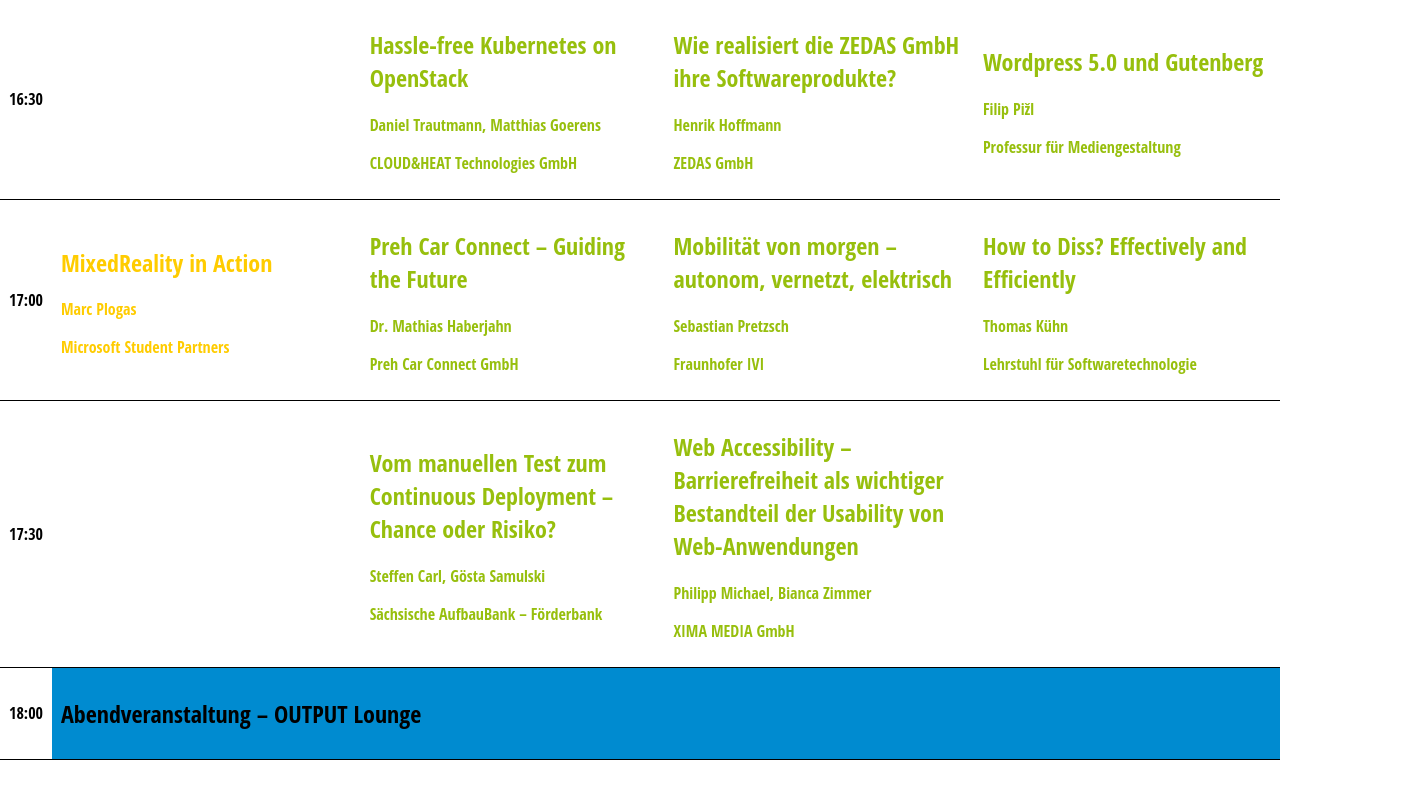
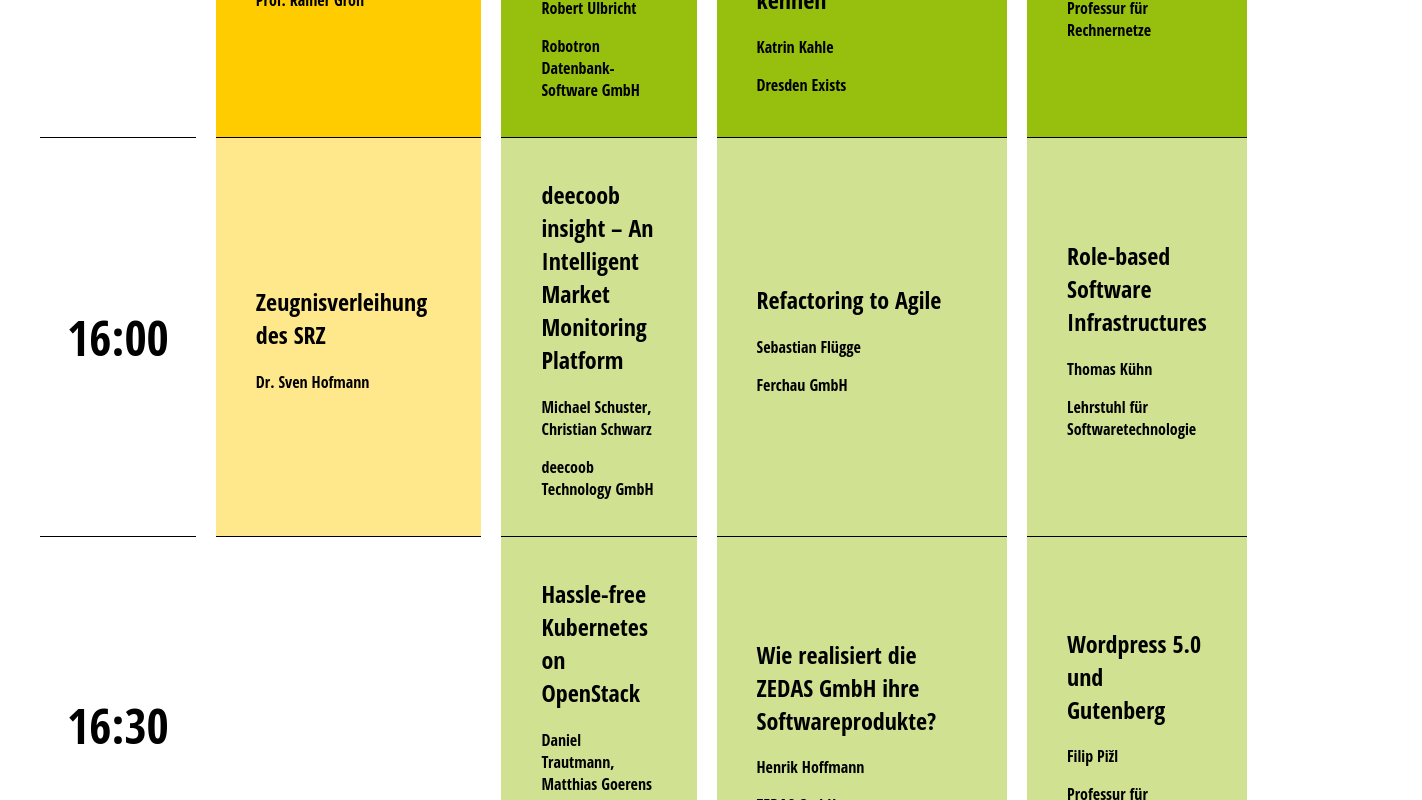
Before and after one commit to LeonardFollner/output-screen, a React (Create React App) app: page / in a window 1280 px wide. Shown: the part 900-1700 px from the top of the page, 1422 px wide, since content can reach past the window. Before the commit the page ends 1660 px from the top, so only its background shows below. Built offline with nearby package versions, Linux system fonts and the light colour scheme.

Commit message:
TASK: styling according to Kat

```diff
--- a/src/App.css
+++ b/src/App.css
@@ -4,7 +4,7 @@
 }
 
 body {
-    padding: 0;
+    padding: 40px;
     font-size: 16px;
 }
 
@@ -42,15 +42,24 @@
 }
 
 td.academic {
-    color: #FFCC00;
+    background-color: rgba(255, 204, 0, 0.45);
 }
 
 td.lecture {
-    color: #97BF0D;
+    background-color: rgba(151, 191, 13, 0.45);
 }
 
 td.live {
-    color: #008BD0;
+    background-color: rgba(0, 139, 208, 0.45);
+}
+
+td {
+    border-right: 20px solid white;
+}
+
+td:first-of-type {
+    padding: 27px;
+    font-size: 3rem;
 }
 
 .logo {
@@ -89,7 +98,7 @@
 }
 
 td {
-    padding: 9px;
+    padding: 20px 40px;
     width: 25%;
 }
 
--- a/src/App.js
+++ b/src/App.js
@@ -14,7 +14,7 @@
 
     render() {
         const date = new Date();
-        const currentHour = date.getHours();
+        const currentHour = 15;//date.getHours();
         const currentMinute = date.getMinutes();
 
         return (
```
Also changed, not shown: src/room--lecture.svg, 1 other file (tests, documents, lock files or other folders).
